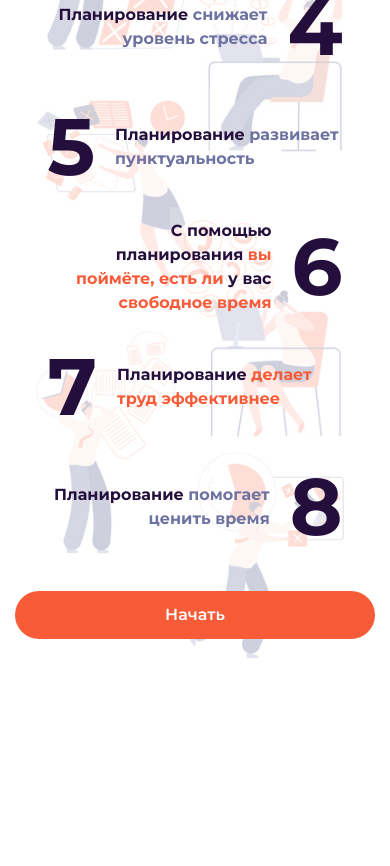
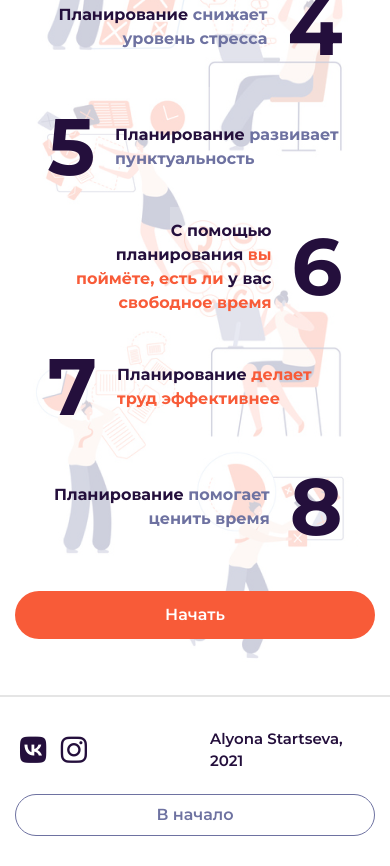
Before and after one commit to alyonaStartseva77/JUSTDOit, a website: page src/index.html in a window 390 px wide. Shown: the part 1107-1973 px from the top of the page. Before the commit the page ends 1846 px from the top, so only its background shows below. Drawn offline with nearby package versions, Linux system fonts and the light colour scheme.

Commit message:
Added footer Added footer for layout with animation and responsiveness

```diff
--- a/src/index.html
+++ b/src/index.html
@@ -28,10 +28,10 @@
                 </a>
             </div>
            <div class="col-lg-2 offset-lg-4 col-md-3 offset-md-2 my-3 my-md-0 col-sm-6">
-               <a class="header__signin button" href="#">Войти</a>
+               <a class="button btn-blue" href="#">Войти</a>
            </div>
            <div class="col-lg-3 col-md-4 col-sm-6">
-               <a class="header__signup button" href="#">Зарегистрироваться</a>
+               <a class="button btn-blue" href="#">Зарегистрироваться</a>
            </div>
        </header>
 
@@ -111,14 +111,31 @@
            </section>
        </main>
 
-       <footer class="footer">
+       <footer class="footer row justify-content-between align-items-center">
+           <hr>
+           <div class="footer__contacts col-lg-3 col-md-3 col-6">
+               <a class="contacts__item vk" href="#">
+                   <i class="fab fa-vk"></i>
+               </a>
+               <a class="contacts__item inst" href="#">
+                   <i class="fab fa-instagram"></i>
+               </a>
+           </div>
+           <div class="footer__author col-lg-3 col-md-4 col-6">
+                <span>Alyona Startseva, 2021</span>
+           </div>
+           <div class="col-lg-3 col-md-4 col-12 mt-md-0 mt-3">
+               <a class="button btn-blue" href="#">В начало</a>
+           </div>
+       </footer>
 
-       </footer>
    </div>
 
     <!--jQuery and Bootstrap Bundle (includes Popper) -->
    <script src="https://code.jquery.com/jquery-3.5.1.slim.min.js" integrity="sha384-DfXdz2htPH0lsSSs5nCTpuj/zy4C+OGpamoFVy38MVBnE+IbbVYUew+OrCXaRkfj" crossorigin="anonymous"></script>
    <script src="https://cdn.jsdelivr.net/npm/bootstrap@4.6.0/dist/js/bootstrap.bundle.min.js" integrity="sha384-Piv4xVNRyMGpqkS2by6br4gNJ7DXjqk09RmUpJ8jgGtD7zP9yug3goQfGII0yAns" crossorigin="anonymous"></script>
+   <!-- Font Awesome-->
+   <script src="https://kit.fontawesome.com/6e59755d30.js" crossorigin="anonymous"></script>
    <!--Custom JS-->
    <script src="js/main.js"></script>
 </body>
--- a/src/sass/style.sass
+++ b/src/sass/style.sass
@@ -28,6 +28,14 @@ a:hover
     color: $white
     background-color: $dark-orange
 
+.btn-blue
+  padding: 8px 28px
+  color: $light-blue
+  border: 1px solid $light-blue
+  &:hover
+    color: $white
+    background-color: $light-blue
+
 .span-orange
   color: $orange
 
@@ -41,14 +49,6 @@ a:hover
     color: $dark-blue
     img
       height: 60px
-  .header__signin,
-  .header__signup
-    padding: 8px 28px
-    color: $light-blue
-    border: 1px solid $light-blue
-    &:hover
-      color: $white
-      background-color: $light-blue
 
 .about
   padding: 90px 0 70px 0
@@ -74,7 +74,6 @@ a:hover
       width: 100%
 
 .advantages
-  padding-bottom: 100px
   text-align: center
   h2
     margin-bottom: 30px
@@ -135,3 +134,32 @@ a:hover
       .item__description
         order: -1
         text-align: right
+
+.footer
+  padding: 60px 0 30px 0
+  @media (max-width: 576px)
+    padding-top: 40px
+  hr
+    width: 100%
+    padding-top: 20px
+    @media (max-width: 576px)
+      padding-top: 10px
+    border-width: 2px
+    color: $grey
+  .contacts__item
+    padding: 5px
+    display: inline-block
+    font-size: 40px
+    @media (max-width: 576px)
+      font-size: 30px
+    color: $dark-blue
+    border-radius: 20px
+    transition: all .3s
+  .vk:hover
+    color: $light-blue
+  .inst:hover
+    color: $orange
+  .footer__author
+    font-size: 18px
+    @media (max-width: 576px)
+      font-size: 15px
```
Also changed, not shown: src/css/style.css.
